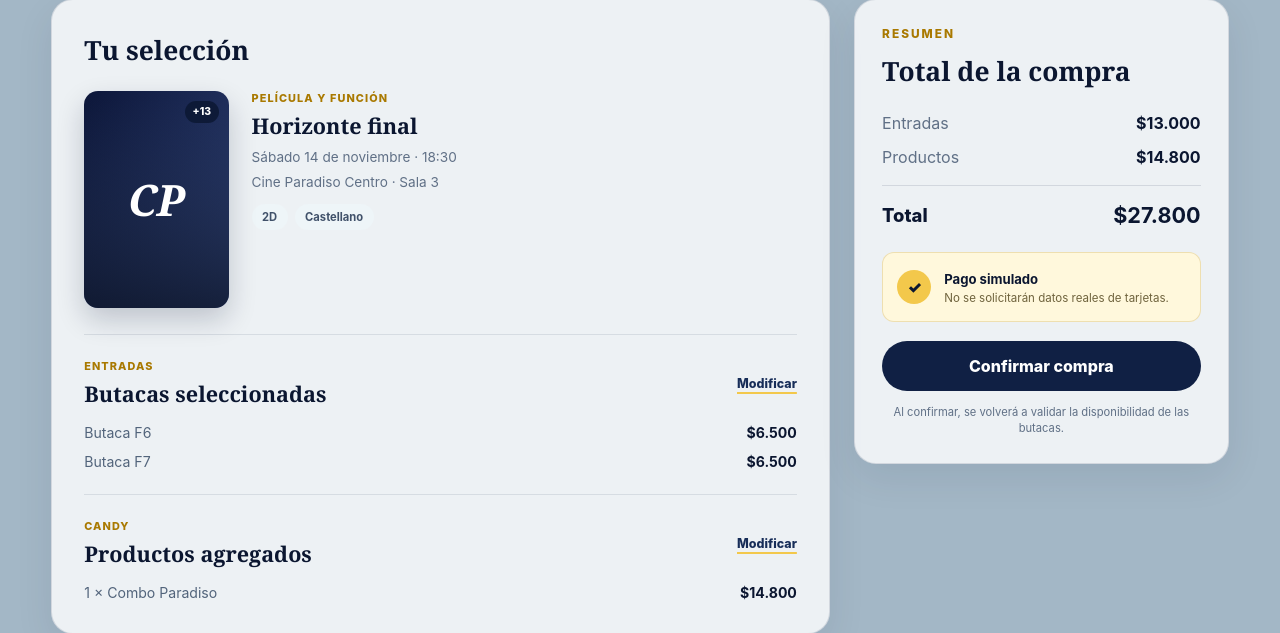
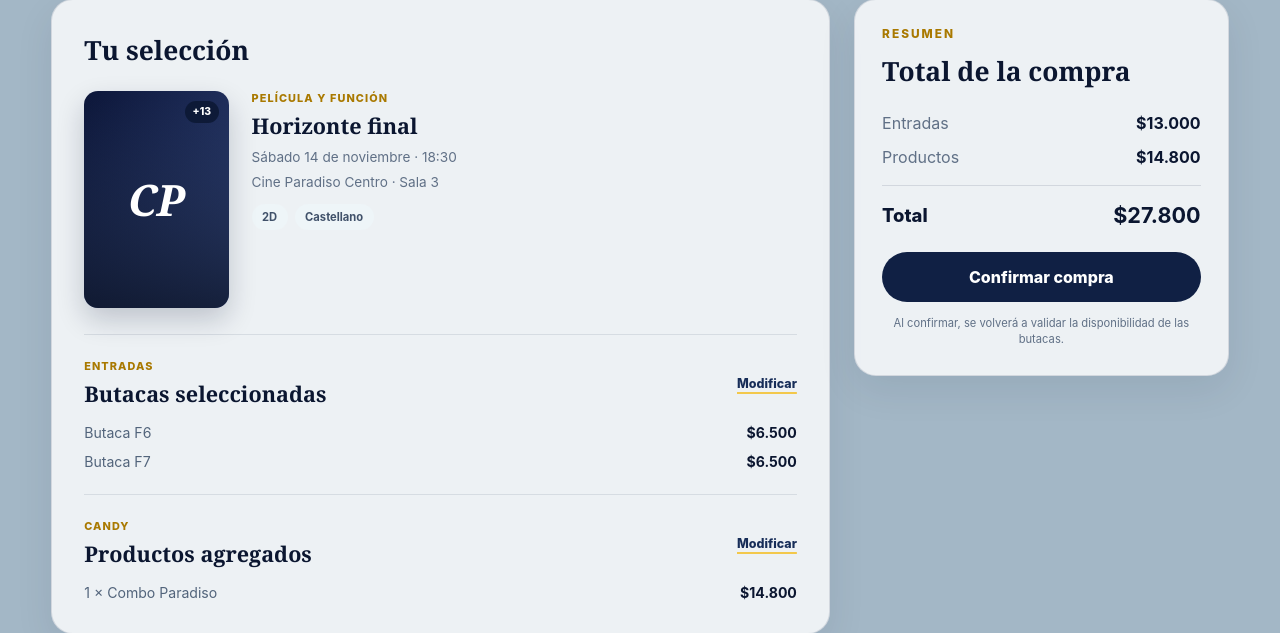
Before and after one commit to Kuperph7/cine-paradiso-web, a Flask app: page /compras/resumen in a window 1280 px wide. Shown: the part 233-866 px from the top of the page. Run offline with Flask 3, Linux system fonts and the light colour scheme.

Commit message:
fix de textos

```diff
--- a/app/static/css/styles.css
+++ b/app/static/css/styles.css
@@ -1955,36 +1955,6 @@
   .checkout-total-final dd {
     font-size: 1.35rem;
   }
-  .simulated-payment {
-    display: flex;
-    align-items: center;
-    gap: 0.8rem;
-    padding: 0.9rem;
-    border: 1px solid rgba(169, 121, 0, 0.2);
-    border-radius: 12px;
-    background: #fff8dc;
-  }
-  .simulated-payment-icon {
-    display: grid;
-    width: 34px;
-    height: 34px;
-    flex: 0 0 auto;
-    place-items: center;
-    border-radius: 50%;
-    background: #f3c84b;
-    color: #0b1630;
-    font-weight: 900;
-  }
-  .simulated-payment strong {
-    color: #0b1630;
-    font-size: 0.82rem;
-  }
-  .simulated-payment p {
-    margin: 0.2rem 0 0;
-    color: #6f633d;
-    font-size: 0.72rem;
-    line-height: 1.35;
-  }
   .checkout-confirm-button {
     display: grid;
     width: 100%;
--- a/app/templates/cliente/resumen_compra.html
+++ b/app/templates/cliente/resumen_compra.html
@@ -110,14 +110,6 @@
             </div>
         </dl>
 
-        <div class="simulated-payment">
-            <span class="simulated-payment-icon" aria-hidden="true">✓</span>
-            <div>
-                <strong>Pago simulado</strong>
-                <p>No se solicitarán datos reales de tarjetas.</p>
-            </div>
-        </div>
-
         {#
             DESTINO FUTURO DEL BOTÓN CONFIRMAR:
 
```
